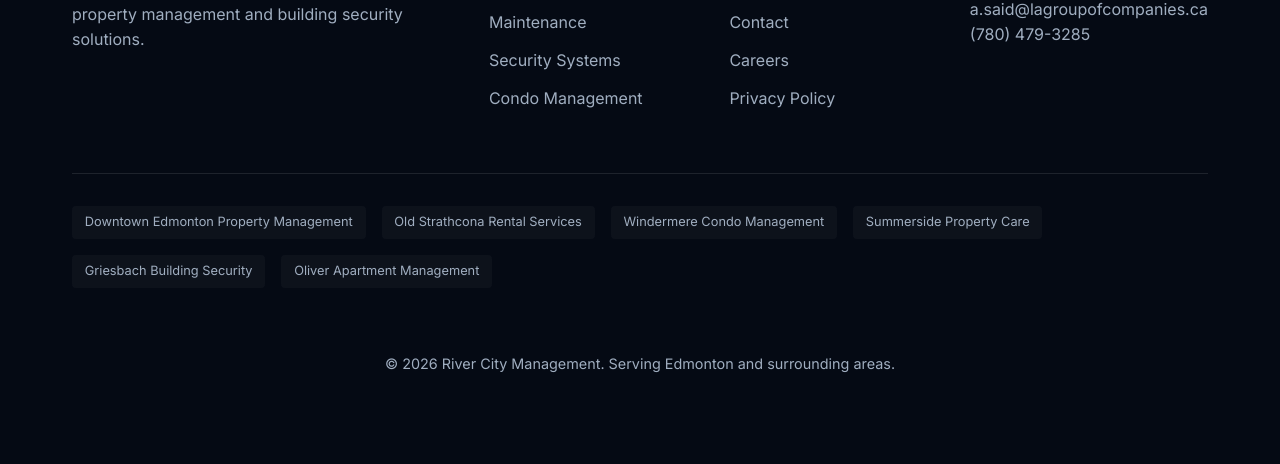
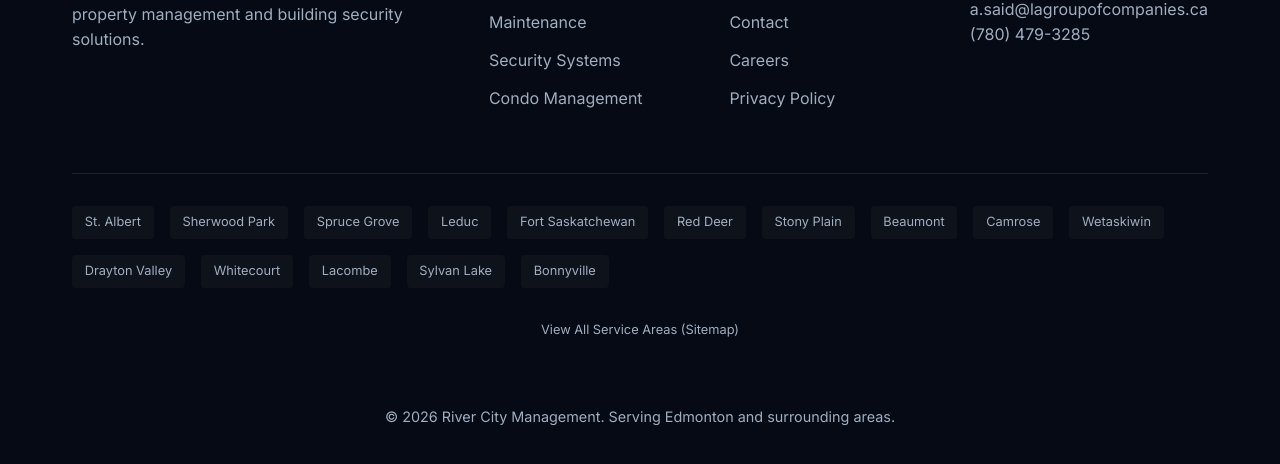
Before and after one commit to abdulsaididris/rivercitymanagement, a plain HTML site: page index.html in a window 1280 px wide. Shown: the part 5728-6192 px from the top of the page. Before the commit the page ends 6167 px from the top, so only its background shows below. Drawn offline with nearby package versions, Linux system fonts and the light colour scheme.

Commit message:
Enhance internal linking for service area pages and update tag styles

```diff
--- a/index.html
+++ b/index.html
@@ -320,15 +320,28 @@
                 </div>
             </div>
 
-            <!-- SEO Neighborhood Tags -->
+            <!-- SEO Service Area Links -->
             <div class="seo-tags">
-                <span class="tag">Downtown Edmonton Property Management</span>
-                <span class="tag">Old Strathcona Rental Services</span>
-                <span class="tag">Windermere Condo Management</span>
-                <span class="tag">Summerside Property Care</span>
-                <span class="tag">Griesbach Building Security</span>
-                <span class="tag">Oliver Apartment Management</span>
+                <a href="property-management-st-albert.html" class="tag">St. Albert</a>
+                <a href="property-management-sherwood-park.html" class="tag">Sherwood Park</a>
+                <a href="property-management-spruce-grove.html" class="tag">Spruce Grove</a>
+                <a href="property-management-leduc.html" class="tag">Leduc</a>
+                <a href="property-management-fort-saskatchewan.html" class="tag">Fort Saskatchewan</a>
+                <a href="property-management-red-deer.html" class="tag">Red Deer</a>
+                <a href="property-management-stony-plain.html" class="tag">Stony Plain</a>
+                <a href="property-management-beaumont.html" class="tag">Beaumont</a>
+                <a href="property-management-camrose.html" class="tag">Camrose</a>
+                <a href="property-management-wetaskiwin.html" class="tag">Wetaskiwin</a>
+                <a href="property-management-drayton-valley.html" class="tag">Drayton Valley</a>
+                <a href="property-management-whitecourt.html" class="tag">Whitecourt</a>
+                <a href="property-management-lacombe.html" class="tag">Lacombe</a>
+                <a href="property-management-sylvan-lake.html" class="tag">Sylvan Lake</a>
+                <a href="property-management-bonnyville.html" class="tag">Bonnyville</a>
             </div>
+
+            <p style="text-align: center; margin-top: 2rem; font-size: 0.8rem; color: var(--text-gray);">
+                <a href="sitemap.xml" style="color: var(--text-gray); text-decoration: none;">View All Service Areas (Sitemap)</a>
+            </p>
 
             <p style="text-align: center; margin-top: 4rem; color: var(--text-gray); font-size: 0.9rem;">
                 &copy; 2026 River City Management. Serving Edmonton and surrounding areas.
--- a/style.css
+++ b/style.css
@@ -188,6 +188,14 @@
     background: var(--bg-card);
     padding: 0.4rem 0.8rem;
     border-radius: 4px;
+    text-decoration: none;
+    transition: var(--transition);
+}
+
+.tag:hover {
+    color: var(--text-white);
+    background: rgba(255, 255, 255, 0.1);
+    border-color: var(--primary-light);
 }
 
 .btn-portal {
```
